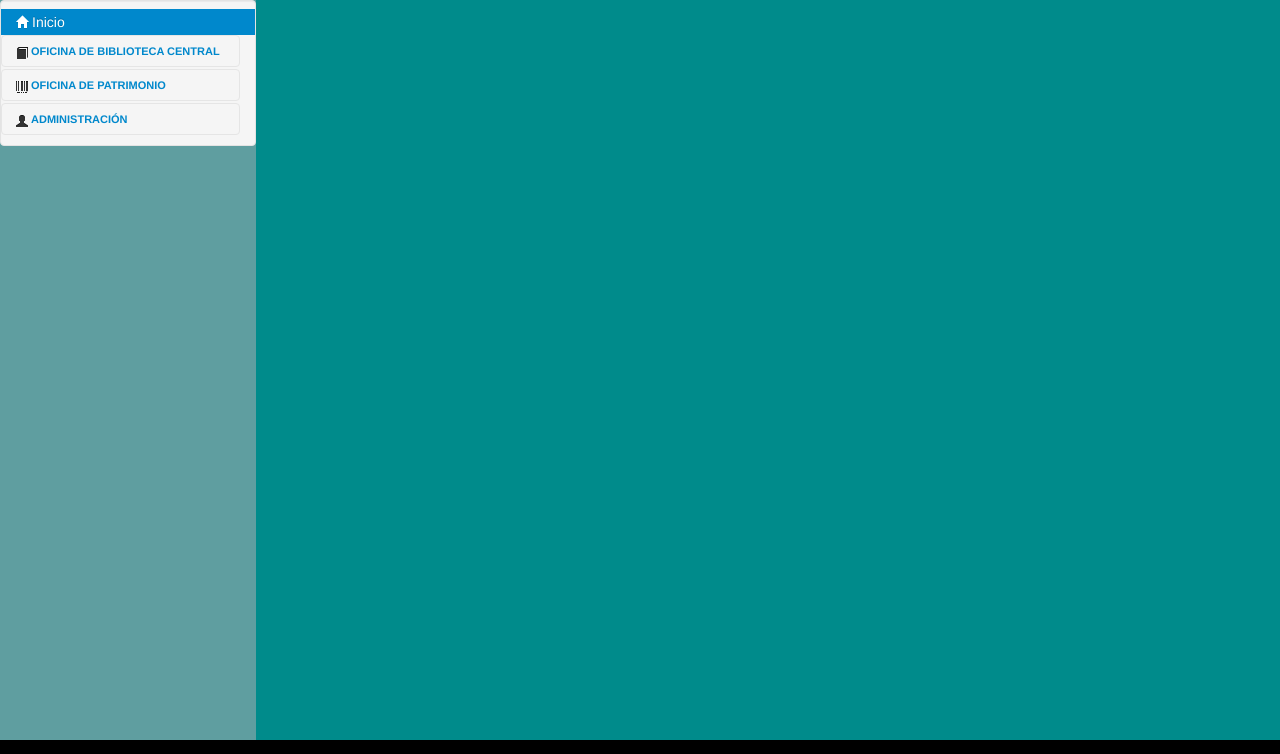
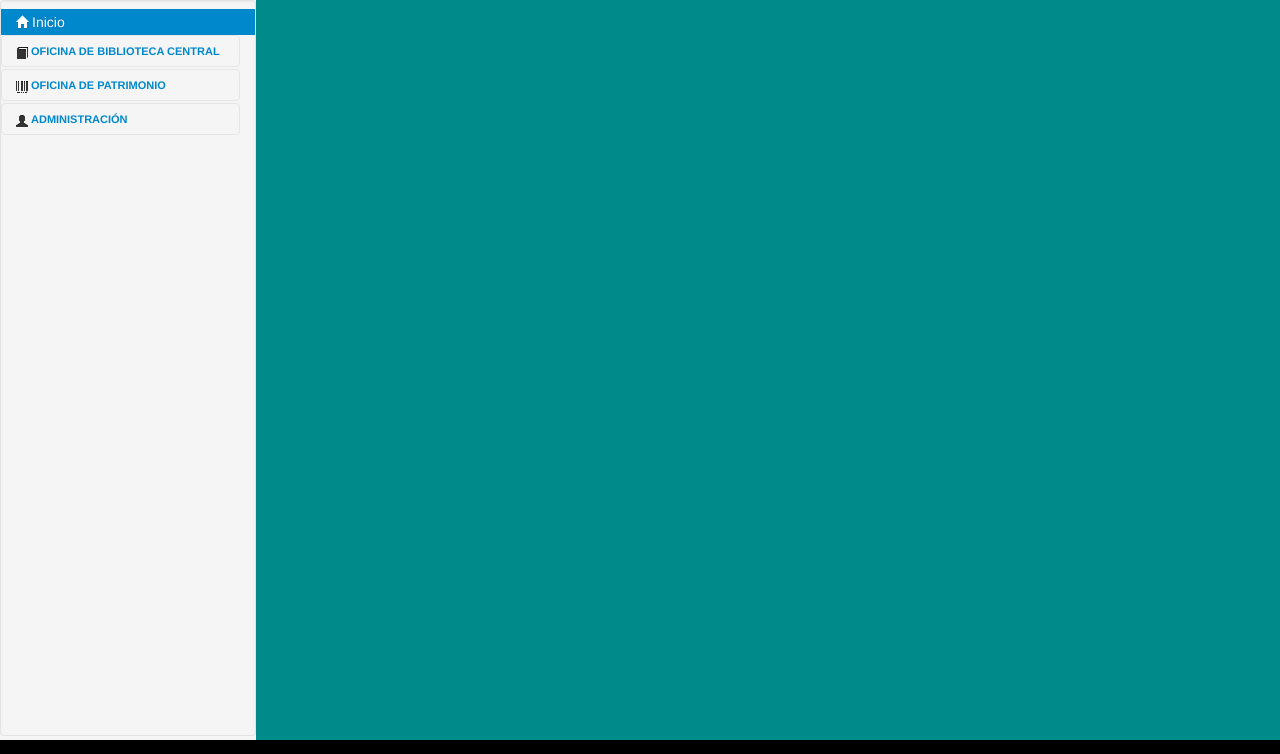
Before and after one commit to dvicenter/sis_biblio, a CodeIgniter app: page /sis_biblio/ in a window 1280 px wide. Shown: the part 130-884 px from the top of the page. Run offline with CodeIgniter, Linux system fonts and the light colour scheme.

Commit message:
Modificado_nav_left

```diff
--- a/application/views/panel/nav_left.php
+++ b/application/views/panel/nav_left.php
@@ -1,4 +1,4 @@
-<div id="nav_left" class="well" style="padding: 8px 0;">
+<div id="nav_left" class="well" style="padding: 8px 0;height: 97%;">
 	<ul class="nav nav-list">
     	<li class="active">
     		<a href="#"><i class="icon-home"></i>Inicio</a>
--- a/resource/css/style.css
+++ b/resource/css/style.css
@@ -5,7 +5,7 @@
 .header .position_session li a{color:#f8f8f8;}
 .header .position_session li a:hover,.header .position_session li a:focus{background-color:#1e5482;color:#fff;}
 .body .nav_top{background-color:#333;height: 40px;}
-.body .nav_left{background-color:cadetblue;float:left; height:740px;width:20%;}
+.body .nav_left{background-color:#f5f5f5;float:left; height:740px;width:20%;}
 .body .body_right{background-color:darkcyan;float:left;height:740px;width: 80%;}
 .body .footer{background-color: black;clear: both;height: 40px;padding: 12px;}
 
```
